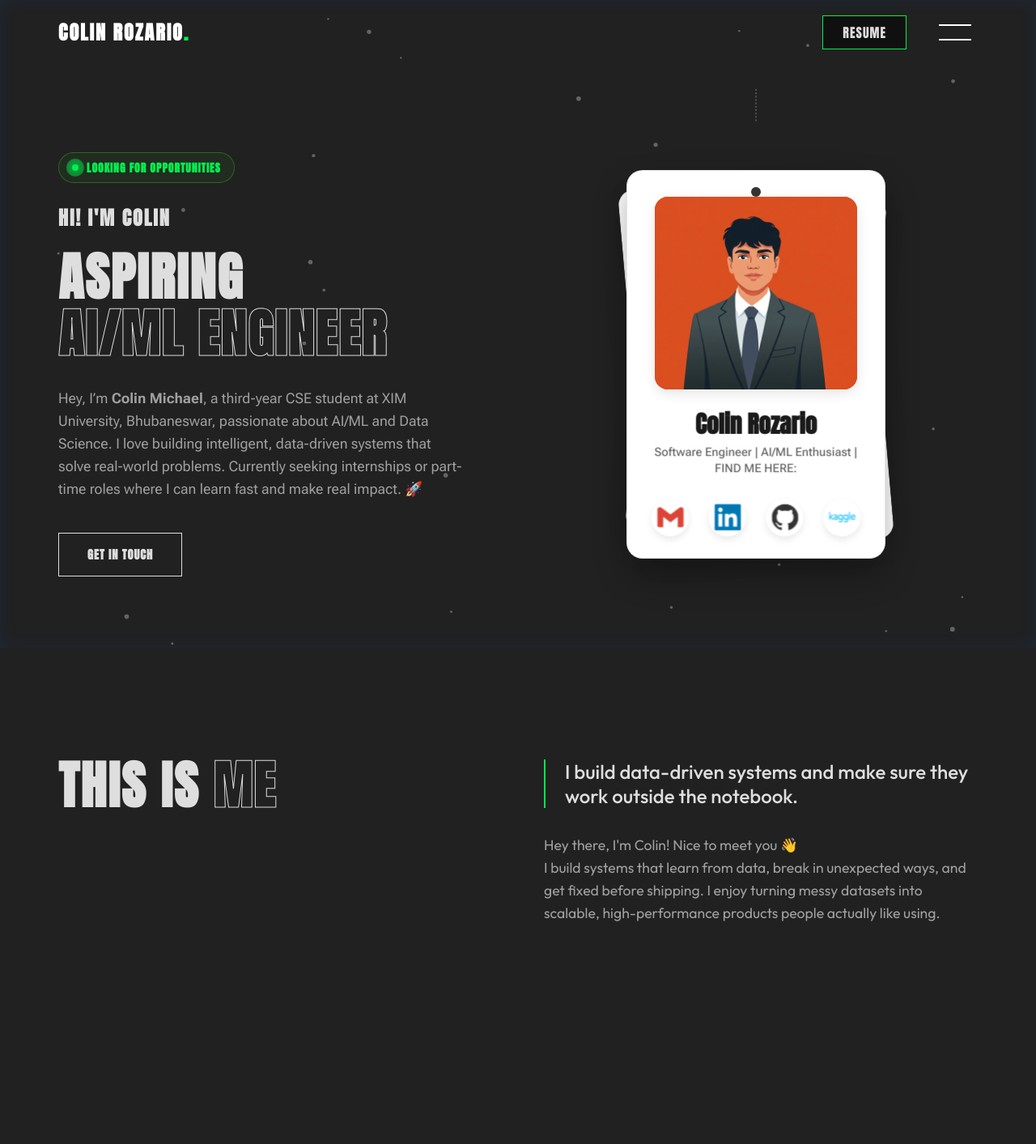
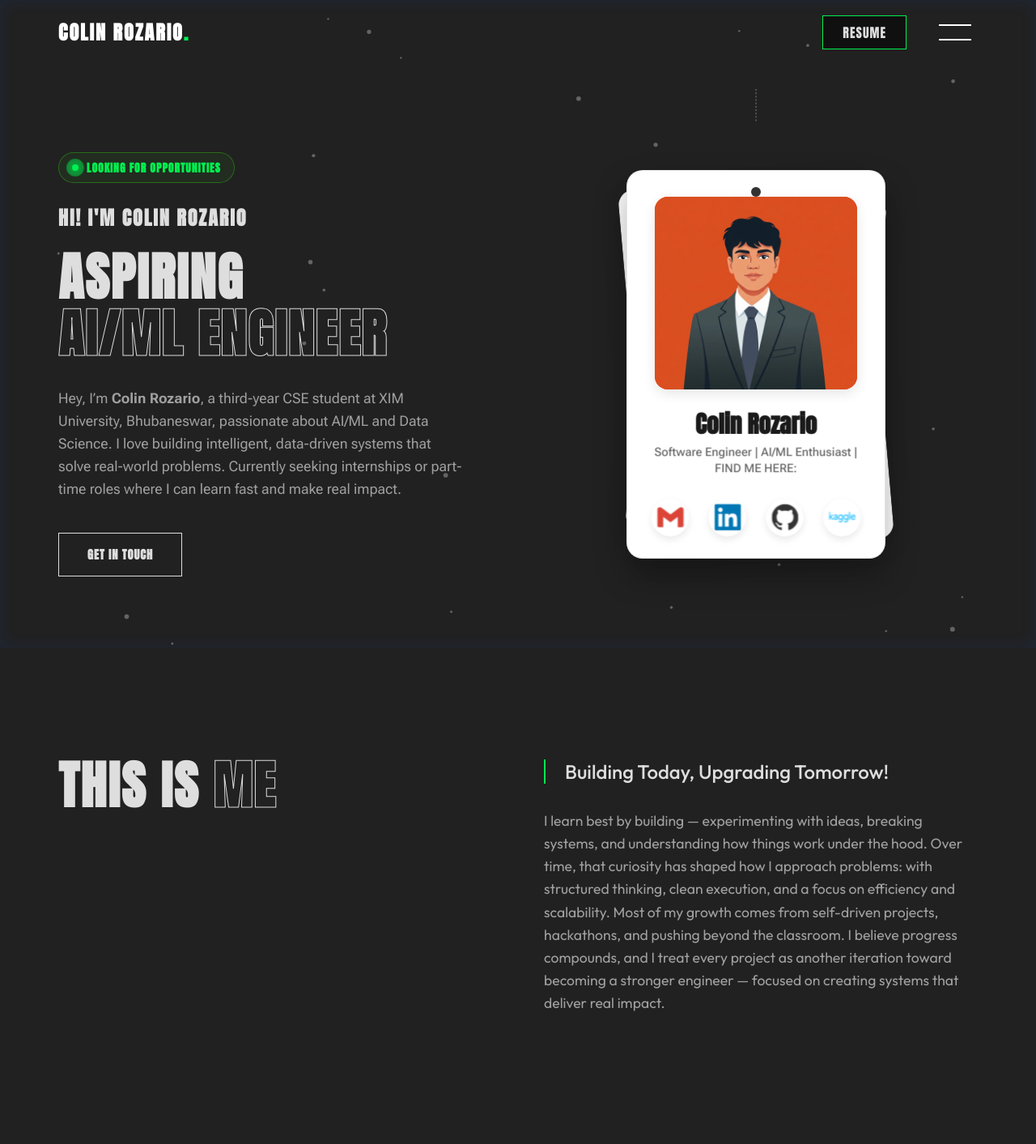
Before and after one commit to colinrozario/portfolio, a React (Vite) app: page / in a window 1280 px wide. Shown: the top 1413 px of the page at 81% size. Built offline with nearby package versions, Linux system fonts and the light colour scheme.

Commit message:
feat: Add initial Header, Hero, About, and Footer components to establish the portfolio layout.

```diff
--- a/src/components/About.jsx
+++ b/src/components/About.jsx
@@ -11,12 +11,14 @@ const About = () => {
                     </div>
                     <div className="about-content">
                         <h3 className="about-quote font-body">
-                            I build data-driven systems and make sure they work outside the notebook.
+                            Building Today, Upgrading Tomorrow!
                         </h3>
                         <p className="about-text font-body">
-                            Hey there, I'm Colin! Nice to meet you 👋 <br />
-                            I build systems that learn from data, break in unexpected ways, and get fixed before shipping.
-                            I enjoy turning messy datasets into scalable, high-performance products people actually like using.
+
+
+                            I learn best by building — experimenting with ideas, breaking systems, and understanding how things work under the hood. Over time, that curiosity has shaped how I approach problems: with structured thinking, clean execution, and a focus on efficiency and scalability.
+
+                            Most of my growth comes from self-driven projects, hackathons, and pushing beyond the classroom. I believe progress compounds, and I treat every project as another iteration toward becoming a stronger engineer — focused on creating systems that deliver real impact.
                         </p>
                     </div>
                 </div>
--- a/src/components/Footer.jsx
+++ b/src/components/Footer.jsx
@@ -20,10 +20,7 @@ const Footer = () => {
                 </div>
                 <div className="footer-bottom">
                     <p>© 2026 Colin Rozario. All rights reserved.</p>
-                    <div className="footer-links">
-                        <a href="#">Privacy Policy</a>
-                        <a href="#">Terms of Service</a>
-                    </div>
+
                 </div>
             </div>
         </footer>
--- a/src/components/Header.jsx
+++ b/src/components/Header.jsx
@@ -18,8 +18,9 @@ const Header = () => {
     return (
         <header className="header">
             <div className="container header-content">
-                <a href="#" className={`logo font-display ${isScrolled ? 'hidden' : ''}`}>
-                    COLIN ROZARIO<span className="text-accent">.</span>
+                <a href="#" className={`logo font-display`}>
+                    {isScrolled ? 'CR' : 'COLIN ROZARIO'}
+                    <span className="text-accent">.</span>
                 </a>
 
                 <div className="header-controls">
--- a/src/components/Hero.jsx
+++ b/src/components/Hero.jsx
@@ -18,16 +18,16 @@ const Hero = () => {
                             <span className="pulse-dot"></span>
                             Looking for opportunities
                         </motion.div>
-                        <h2 className="greeting font-display">HI! I'M COLIN</h2>
+                        <h2 className="greeting font-display">HI! I'M COLIN ROZARIO</h2>
                         <h1 className="title font-display">
                             ASPIRING <br />
                             <span className="text-outline">AI/ML ENGINEER</span>
                         </h1>
 
                       <p className="description">
-  Hey, I’m <strong>Colin Michael</strong>, a third-year CSE student at XIM University, Bhubaneswar, passionate about AI/ML and Data Science.
+  Hey, I’m <strong>Colin Rozario</strong>, a third-year CSE student at XIM University, Bhubaneswar, passionate about AI/ML and Data Science.
   I love building intelligent, data-driven systems that solve real-world problems.
-  Currently seeking internships or part-time roles where I can learn fast and make real impact. 🚀
+  Currently seeking internships or part-time roles where I can learn fast and make real impact.
 </p>
 
                         <a href="#contact" className="hire-btn font-display">GET IN TOUCH</a>
```
